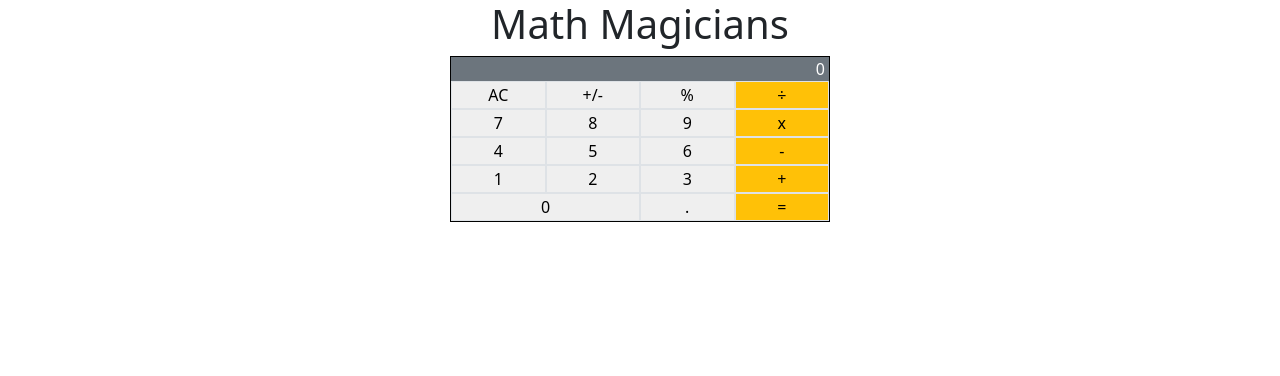
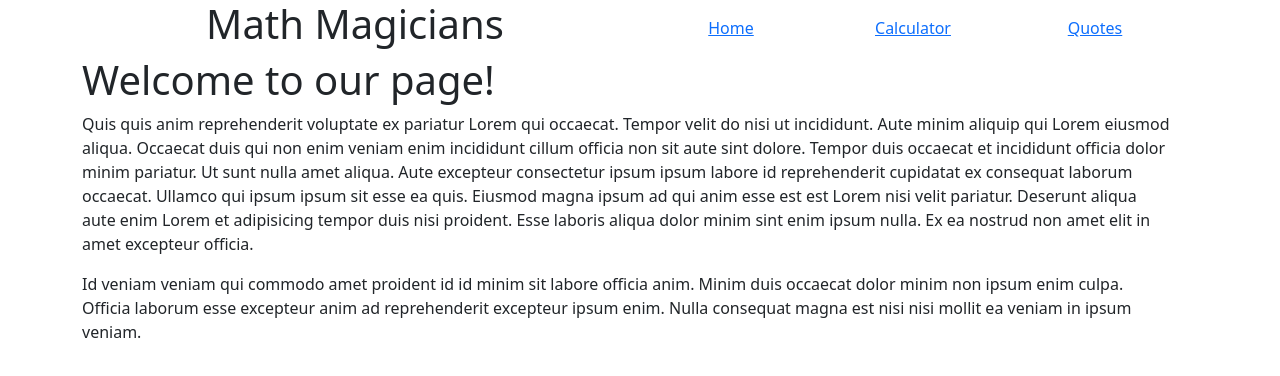
Before and after one commit to tacodtripe/math-magicians, a React (Create React App) app: page / in a window 1280 px wide. Shown: the top 376 px of the page. Built offline with nearby package versions, Linux system fonts and the light colour scheme.

Commit message:
add basic layout

```diff
--- a/package.json
+++ b/package.json
@@ -11,6 +11,7 @@
     "react": "^17.0.2",
     "react-bootstrap": "^2.0.3",
     "react-dom": "^17.0.2",
+    "react-router-dom": "^6.0.2",
     "react-scripts": "4.0.3",
     "web-vitals": "^1.1.2"
   },
--- a/src/App.js
+++ b/src/App.js
@@ -1,10 +1,24 @@
 import React from 'react';
+import { Routes, Route, Link } from 'react-router-dom';
 import Calculator from './components/calculator';
+import Home from './components/Home';
+import Quotes from './components/Quotes';
 
 const App = () => (
   <div className="container">
-    <h1 className="row justify-content-center">Math Magicians</h1>
-    <Calculator />
+    <nav className="row">
+      <h1 className="col-6 text-center">Math Magicians</h1>
+      <div className="col-6 row justify-content-between align-content-center">
+        <Link className="col text-center" to="/">Home</Link>
+        <Link className="col text-center" to="/calculator">Calculator</Link>
+        <Link className="col text-center" to="/quotes">Quotes</Link>
+      </div>
+      <Routes>
+        <Route path="calculator" element={<Calculator />} />
+        <Route path="/" element={<Home />} />
+        <Route path="quotes" element={<Quotes />} />
+      </Routes>
+    </nav>
   </div>
 );
 
--- /dev/null
+++ b/src/components/Home.js
@@ -0,0 +1,18 @@
+/* eslint-disable max-len */
+import React from 'react';
+
+const Home = () => (
+  <div className="row">
+    <h1 className="col-12">Welcome to our page!</h1>
+    <p className="col-12">
+      Quis quis anim reprehenderit voluptate ex pariatur Lorem qui occaecat. Tempor velit do nisi ut incididunt. Aute minim aliquip qui Lorem eiusmod aliqua.
+      Occaecat duis qui non enim veniam enim incididunt cillum officia non sit aute sint dolore. Tempor duis occaecat et incididunt officia dolor minim pariatur. Ut sunt nulla amet aliqua.
+      Aute excepteur consectetur ipsum ipsum labore id reprehenderit cupidatat ex consequat laborum occaecat. Ullamco qui ipsum ipsum sit esse ea quis. Eiusmod magna ipsum ad qui anim esse est est Lorem nisi velit pariatur. Deserunt aliqua aute enim Lorem et adipisicing tempor duis nisi proident. Esse laboris aliqua dolor minim sint enim ipsum nulla. Ex ea nostrud non amet elit in amet excepteur officia.
+    </p>
+    <p className="col-12">
+      Id veniam veniam qui commodo amet proident id id minim sit labore officia anim. Minim duis occaecat dolor minim non ipsum enim culpa. Officia laborum esse excepteur anim ad reprehenderit excepteur ipsum enim. Nulla consequat magna est nisi nisi mollit ea veniam in ipsum veniam.
+    </p>
+  </div>
+);
+
+export default Home;
--- /dev/null
+++ b/src/components/Quotes.js
@@ -0,0 +1,13 @@
+/* eslint-disable max-len */
+import React from 'react';
+
+const Quotes = () => (
+  <div className="row justify-content-end">
+    <p className="col-12 text-center">
+      As far as the laws of mathematics refer to reality, they are not certain, and as far as they are certain, they do not refer to reality.
+    </p>
+    <p className="col-4 text-center">— Albert Einstein</p>
+  </div>
+);
+
+export default Quotes;
--- a/src/index.js
+++ b/src/index.js
@@ -1,13 +1,14 @@
 import React from 'react';
 import ReactDOM from 'react-dom';
 import 'bootstrap/dist/css/bootstrap.min.css';
+import { BrowserRouter } from 'react-router-dom';
 import App from './App';
 import reportWebVitals from './reportWebVitals';
 
 ReactDOM.render(
-  <React.StrictMode>
+  <BrowserRouter>
     <App />
-  </React.StrictMode>,
+  </BrowserRouter>,
   document.getElementById('root'),
 );
 
```
Also changed, not shown: 1 other file (tests, documents, lock files or other folders).
